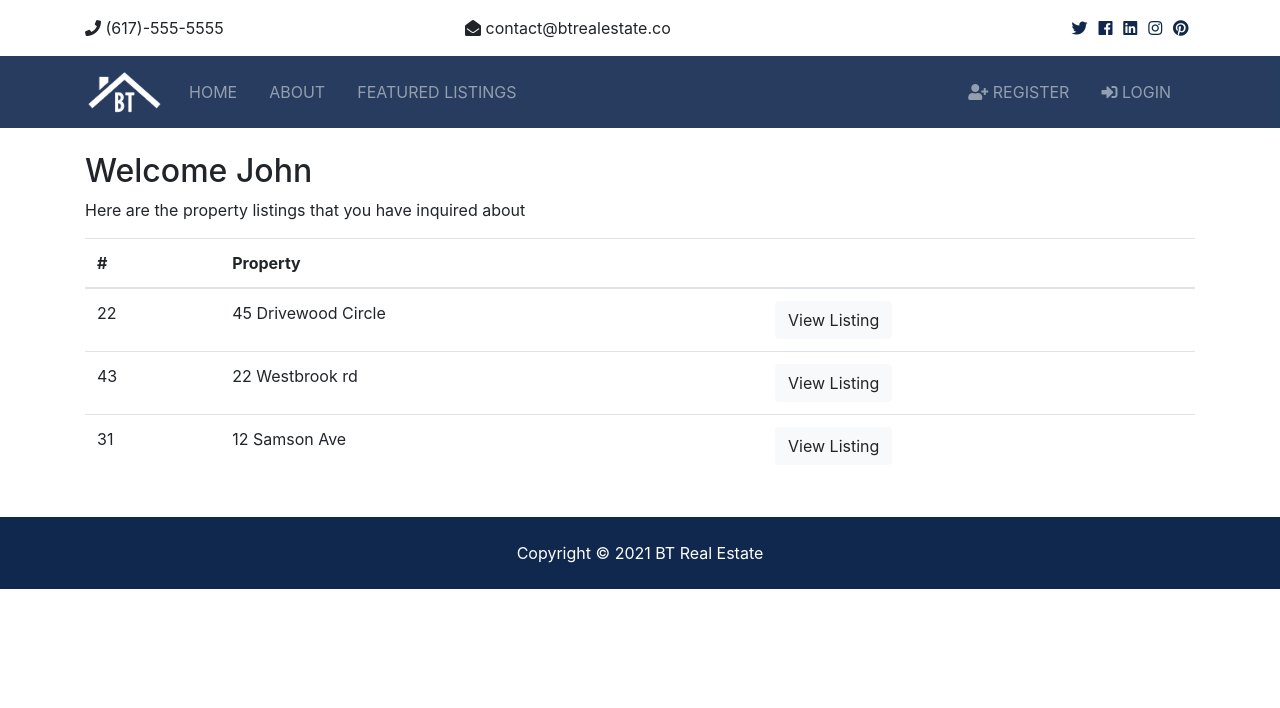
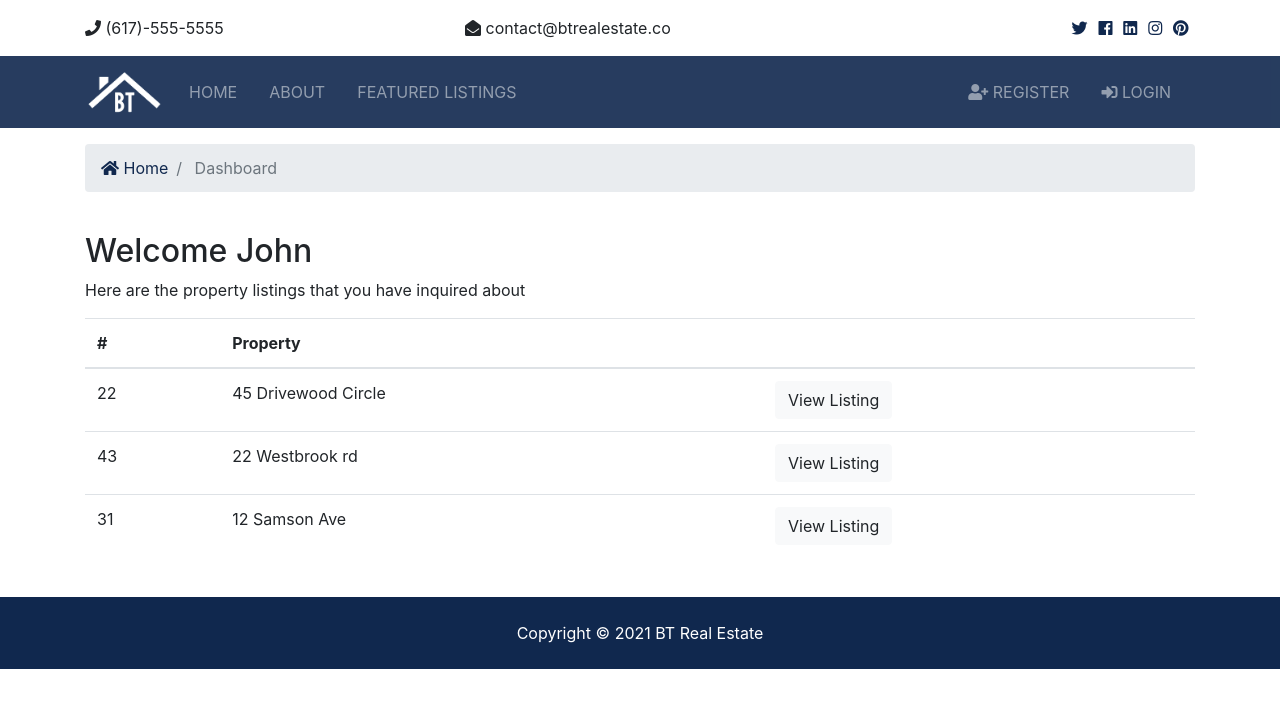
Before and after one commit to APouzi/btre_project, a Django app: page /accounts/dashboard in a window 1280 px wide. Shown: the top 708 px of the page. Run offline with Django 3.2, Linux system fonts and the light colour scheme; some libraries are stand-ins or nearby versions.

Commit message:
logout, navbar, auth links are added

```diff
--- a/accounts/views.py
+++ b/accounts/views.py
@@ -77,7 +77,11 @@ def login(request):
 
 #Accounts App & URLs -8:00 logout isn't going to be a render but a redirect to index. Make sure to bring that into the imports from shortcuts.
 def logout(request):
-    return render('index')
+#Logout & Navbar Auth Links - 9:58 Here we want to insert an if statement asking if there is a post request going to this method, if that is the case, we want to logout. which we use auth.logout(request). We also want a success message. (11:50 go to templates/accounts/dashboard.html)
+    if request.method == 'POST':
+        auth.logout(request)
+        messages.success(request,'Logged Out')
+        return redirect('index')
 
 def dashboard(request):
     return render(request, 'accounts/dashboard.html')
--- a/templates/accounts/dashboard.html
+++ b/templates/accounts/dashboard.html
@@ -1,6 +1,23 @@
 {% extends 'base.html' %}
+{% block content %}
+<!-- Breadcrumb -->
+  <section id="bc" class="mt-3">
+    <div class="container">
+      <nav aria-label="breadcrumb">
+        <ol class="breadcrumb">
+          <li class="breadcrumb-item">
+{% comment %}Logout & Navbar Auth Links - 1:50 we dont want the navigation links to be showing when we are logged in. First we must change one thing before we do that, it's going to be this breadcrumb. We want to change the href from index.html to a temple tag that is a url. (2:08 go to template/partials/_navbar.html)  {% endcomment %}
+            <a href="{% url 'index' %}">
+              <i class="fas fa-home"></i> Home</a>
+          </li>
+          <li class="breadcrumb-item active"> Dashboard</li>
+        </ol>
+      </nav>
+    </div>
+  </section>
 
-{% block content %}
+{% comment %}Logout & Navbar Auth Links - 11:50 we want to make sure that alerts are inserted into here. That way dashboard now has access to alerts. END OF VIDEO  {% endcomment %}
+{% include 'partials/_alerts.html' %}
 <section id="dashboard" class="py-4">
     <div class="container">
       <div class="row">
--- a/templates/partials/_navbar.html
+++ b/templates/partials/_navbar.html
@@ -43,11 +43,38 @@
           {% endif %}>
 {% comment %} Index, About & Linking - 6:25 now for listing, we have a featured listings, if we try to do the same, we get an error because that doesn't exist, so for now put url 'index'. {% endcomment %}
 {% comment %} Listings URLs & Template - 14:22 we finally change this to the proper route, so now "url 'listings'". Then we put in the conditional li tag like above, and instead of about we test of listings {% endcomment %}
-            <a class="nav-link" href="{% url 'listings' %}"">Featured Listings</a>
+            <a class="nav-link" href="{% url 'listings' %}">Featured Listings</a>
           </li>
         </ul>
 {% comment %}Accounts App & URLs - 10:20 we want to be removing the href and inputting a url temple tag, you also want to do the same thing for login. This will allow the navbar navigation links. 11:34 we want to add conditional temple tags here to make sure django knows when to activate or highlight certain things if you are on a certain page. So we want to check if 'register' is in the request.path or current page cariable the we can activate the highlight. Do the same for login END OF VIDEO{% endcomment %}
         <ul class="navbar-nav ml-auto">
+
+        {% if user.is_authenticated %}
+{% comment %}Logout & Navbar Auth Links - 3:38 now we want to constuct a logout link, the trick here is that a logout cannot be just an a tag with an href that is a standard get request. it has to be a post, so what we have to do is create a forum that will look like a link. This is because a forum is what we use to get a post request. We could use JS and use construct some stuff, but this way is different.
+4:20 lets first create the dashboard link, to do this, copy the entire register li and paste this inside the "if" tag. Then change the names to "dashboard" and get rid of the icon tag (i tag).  {% endcomment %}
+            <li
+            {% if 'dashboard' in request.path %}
+              class="nav-item active mr-3"
+            {% else %}
+              class="nav-item mr-3"
+            {% endif %}
+            >
+{% comment %}Logout & Navbar Auth Links - 5:24 in addition to dashboard we want it to say "welcome, username".  {% endcomment %}
+             <a class = "nav-link">Welcome, {{ user.username }} </a>
+              <a class="nav-link" href="{% url 'dashboard' %}">
+                Go To Dashboard</a>
+            </li>
+{% comment %}Logout & Navbar Auth Links - 6:35 lets take care of the log out. just do an <li></li>, for the li, it's going to have some bootstrap class and inside that we are going to have an "a" tag with a class of nav-link. Inside the a tag, we are going to have some JS inserted. Inside that a tag, we are going to have an icon tag that will have be the sign out logo. {% endcomment %}
+<li class = "nav-item mr-3" >
+{% comment %}Logout & Navbar Auth Links - 8:20 when we run this, its going to run that js, which is going to look for the logout form and submit that form. Under that we need to create the form for that with an action of a url tag that takes us to "logout" . Inside the form, we do want to put a csrf_token, just like with the other post form. We also need a input and we are going to make that hidden. (9:40 go to accounts/views.py) {% endcomment %}
+<a href="javascript:{document.getElementById('logout').submit()}" class="nav-link"> <i class="fas fa-sign-out-alt">Logout</i></a>
+<form action="{% url 'logout' %}" method = "POST" id = "logout">
+{% csrf_token %}
+<input type="hidden">
+</form>
+</li>
+        {% else %}
+{% comment %}Logout & Navbar Auth Links - 2:29 Right in the ul, above the li, we are going to be putting the conditional for the navigation links for the registration and login. We are goign tob e doing this by grabbing the user and then using the function called ".is_authenticated", we are also going to put everything that is currently available in the "else" temple tag {% endcomment %}
             <li
             {% if 'register' in request.path %}
               class="nav-item active mr-3"
@@ -70,6 +97,8 @@
 
                 Login</a>
             </li>
+
+        {% endif %}
         </ul>
       </div>
     </div>
```
Lines whose indentation alone changed are shown as unchanged.
